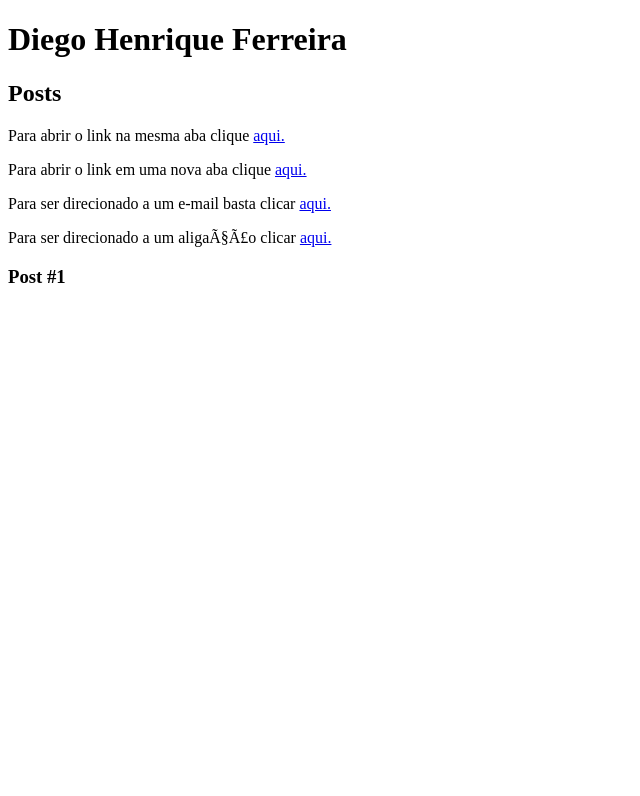
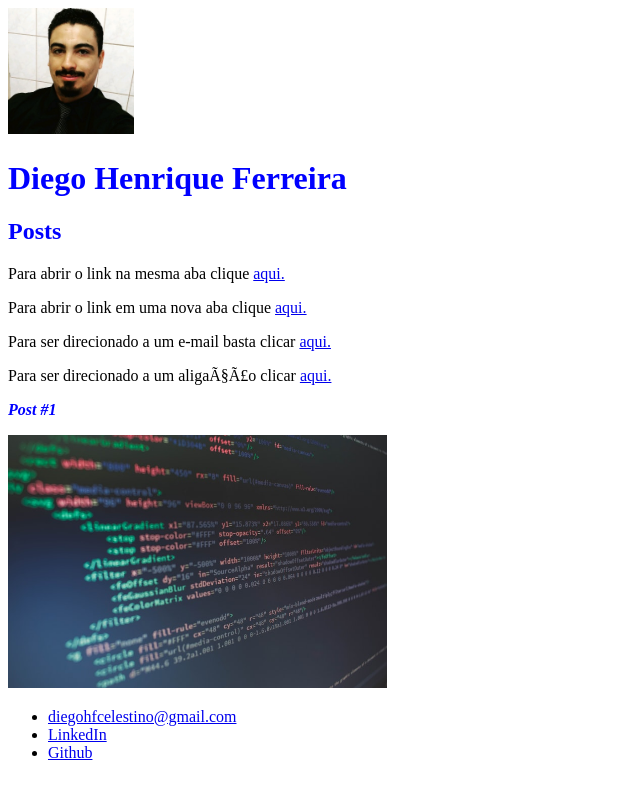
Before and after one commit to diegohfcelestino/curso_html5, a plain HTML site: page index.html in a window 1280 px wide. Shown: the whole page, without its empty margins (0-640 px from the left). Drawn offline with Linux system fonts and the light colour scheme.

Commit message:
Adicionado imagens e css

```diff
--- a/index.html
+++ b/index.html
@@ -3,14 +3,16 @@
     <head>
         <meta charset="utf-8*">
         <title>Diego Henrique Ferreira</title>
+        <link rel="stylesheet" href="style.css">
     </head>
     <body>
         <header>
-            <h1>Diego Henrique Ferreira</h1>
+            <img src="image2.jpg" width="10%" height="10%" alt="Ilustração do rosto do Diego Henrique Ferreira">
+            <h1 id="title">Diego Henrique Ferreira</h1>
         </header>
         <section>
             <header>
-                <h2>Posts</h2>
+                <h2 class="subtitle">Posts</h2>
             </header>
             <p>
                 Para abrir o link na mesma aba clique <a href="https://www.linkedin.com/in/diego-ferreira-34b6348b/">aqui.</a>
@@ -26,10 +28,23 @@
             </p>
             <article>
                 <header>
-                    <h3>Post #1</h3>
+                    <h3 class="post_title">Post #1</h3>
+                    <img src="image1.jpg" width="30%" height="15%" alt="Editor de texto contendo codigo html">
                 </header>
             </article>
         </section>
-        <footer></footer>
+        <footer>
+            <ul>
+                <li>
+                    <a href="mailto:diegohfcelestino@gmail.com">diegohfcelestino@gmail.com</a>
+                </li>
+                <li>
+                    <a href="https://www.linkedin.com/in/diego-ferreira-34b6348b/" target=*_blank*>LinkedIn</a>
+                </li>
+                <li>
+                    <a href="https://github.com/diegohfcelestino" target=*_blank*>Github</a>
+                </li>
+            </ul>
+        </footer>
     </body>
 </html>
--- /dev/null
+++ b/style.css
@@ -0,0 +1,8 @@
+#title, .subtitle, .post_title {
+    color: blue
+}
+
+.post_title{
+    font-size: 16px;
+    font-style: italic;
+}
```
Also changed, not shown: image1.jpg (added), image2.jpg (added).
